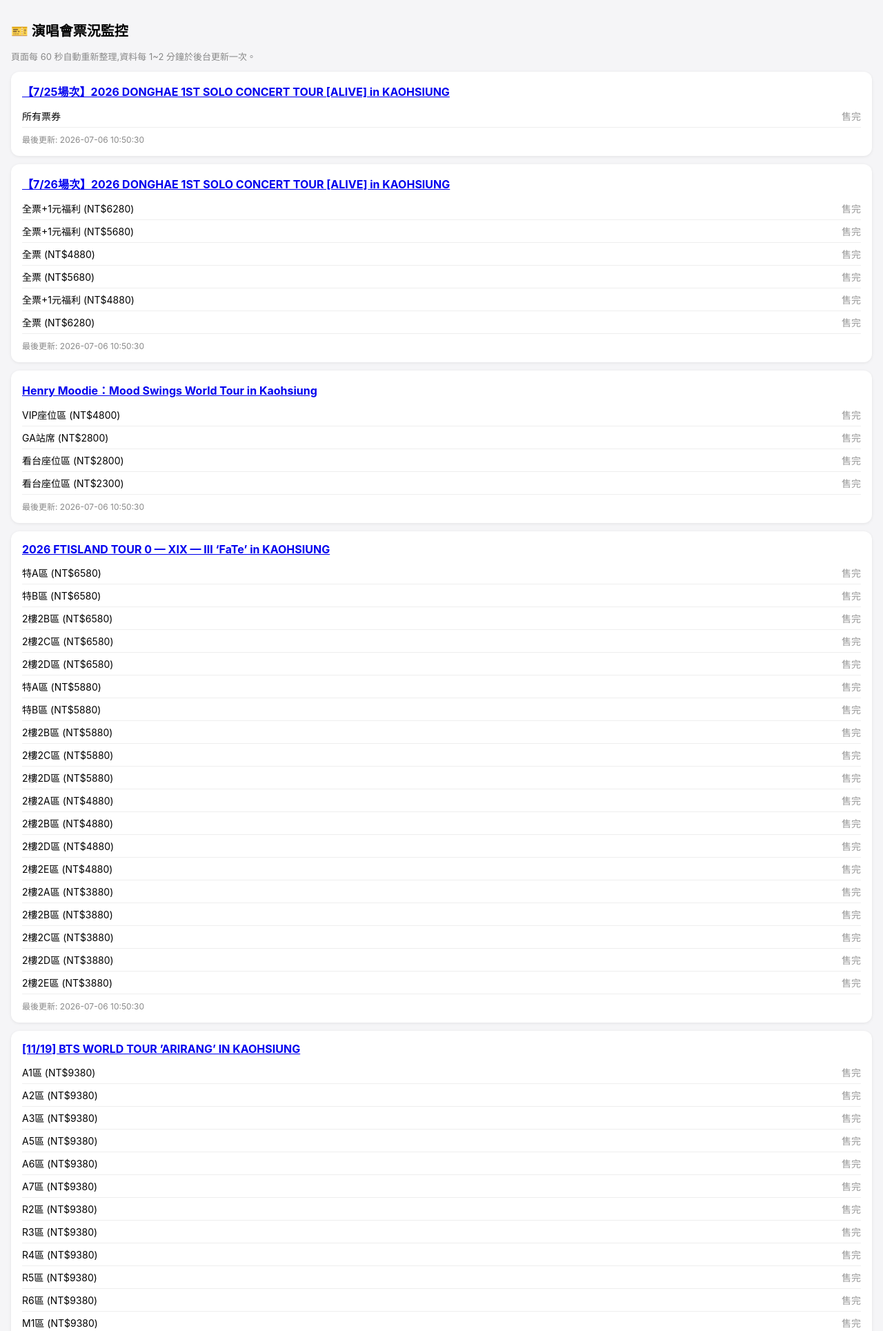
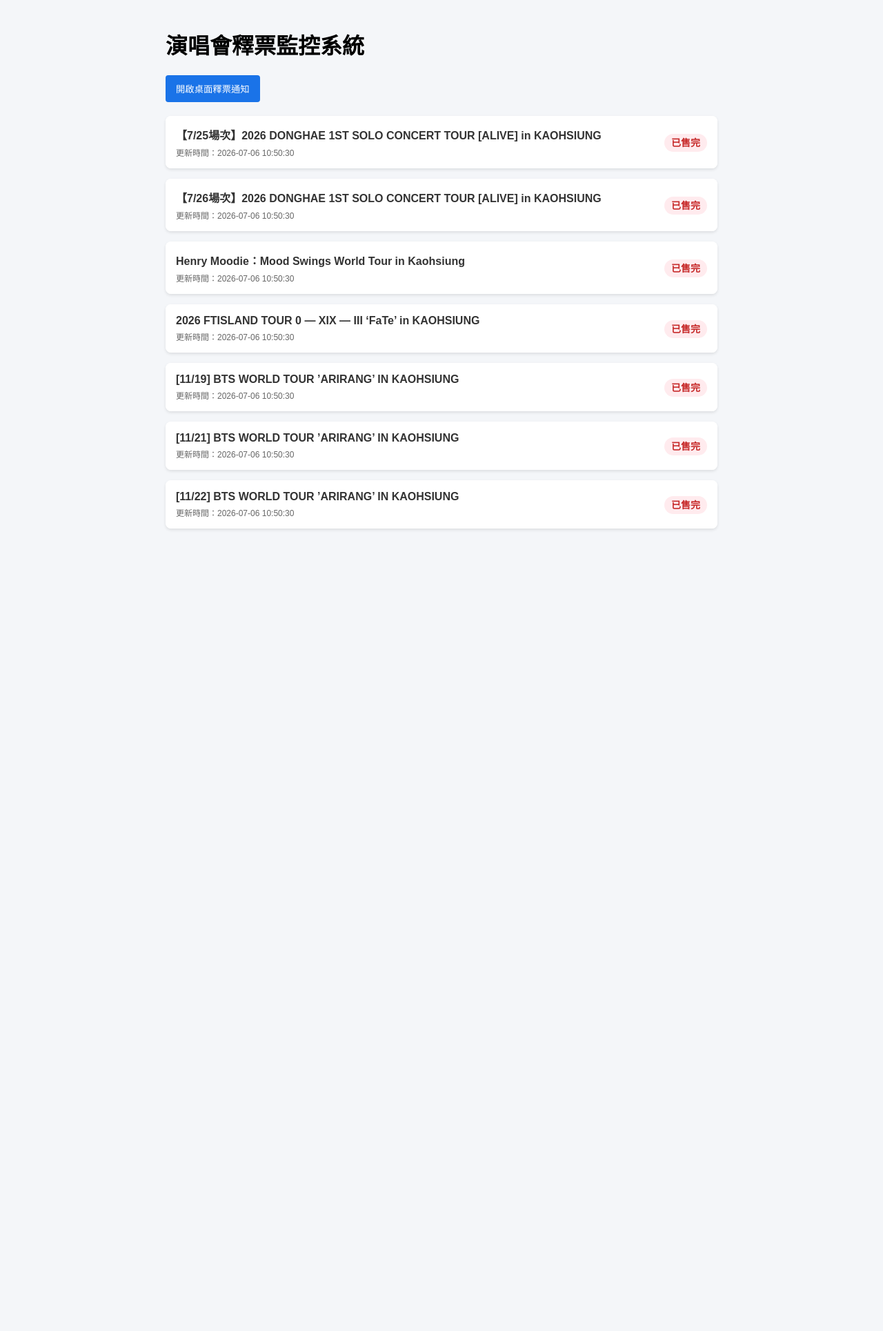
Before and after one commit to L-lunar-echo/ticket-monitor, a Flask app: page / in a window 1280 px wide. Shown: the top 1929 px of the page at 69% size. After the commit the page ends 768 px from the top, so only its background shows below. Run offline with Flask 3, Linux system fonts and the light colour scheme.

Commit message:
index.html

```diff
--- a/templates/index.html
+++ b/templates/index.html
@@ -1,47 +1,148 @@
 <!DOCTYPE html>
-<html lang="zh-Hant">
+<html lang="zh-TW">
 <head>
     <meta charset="UTF-8">
     <meta name="viewport" content="width=device-width, initial-scale=1.0">
-<title>演唱會票況監控</title>
-<meta http-equiv="refresh" content="60">
+    <title>演唱會釋票監控</title>
     <style>
-  body { font-family: -apple-system, "Noto Sans TC", sans-serif; background:#f5f5f7; margin:0; padding:16px; }
-  h1 { font-size: 20px; }
-  .card { background:#fff; border-radius:12px; padding:16px; margin-bottom:12px; box-shadow:0 1px 4px rgba(0,0,0,0.08); }
-  .card h2 { font-size:16px; margin:0 0 8px; }
-  .ticket-row { display:flex; justify-content:space-between; padding:6px 0; border-bottom:1px solid #eee; font-size:14px; }
-  .status-ok { color:#0a8a0a; font-weight:bold; }
-  .status-soldout { color:#999; }
-  .status-unknown { color:#c77700; }
-  .updated { font-size:12px; color:#888; margin-top:8px; }
-  .error { color:#c00; font-size:13px; }
+        body { font-family: Arial, sans-serif; max-width: 800px; margin: 0 auto; padding: 20px; background-color: #f4f6f9; }
+        .event-card { background: white; border-radius: 8px; margin-bottom: 15px; box-shadow: 0 2px 4px rgba(0,0,0,0.1); overflow: hidden; }
+
+        /* 標題啟動區（按進去的地方） */
+        .event-header { padding: 15px; cursor: pointer; display: flex; justify-content: space-between; align-items: center; background-color: #fff; transition: background 0.2s; }
+        .event-header:hover { background-color: #f0f0f0; }
+        .event-info { flex-grow: 1; }
+        .event-name { font-size: 16px; font-weight: bold; color: #333; }
+        .event-meta { font-size: 12px; color: #666; margin-top: 5px; }
+
+        /* 狀態標籤 */
+        .status-badge { padding: 5px 10px; border-radius: 20px; font-size: 14px; font-weight: bold; }
+        .status-all-sold { background-color: #ffebee; color: #c62828; }
+        .status-available { background-color: #e8f5e9; color: #2e7d32; animation: pulse 1.5s infinite; }
+
+        /* 票價詳細區域（預設隱藏） */
+        .event-details { display: none; padding: 15px; background-color: #fafafa; border-top: 1px solid #eee; }
+        .ticket-table { width: 100%; border-collapse: collapse; }
+        .ticket-table td { padding: 8px; border-bottom: 1px solid #eee; font-size: 14px; }
+        .ticket-status { text-align: right; font-weight: bold; }
+        .text-available { color: #2e7d32; }
+        .text-sold { color: #999; }
+
+        @keyframes pulse {
+            0% { transform: scale(1); }
+            50% { transform: scale(1.05); }
+            100% { transform: scale(1); }
+        }
+        .notification-btn { background: #1a73e8; color: white; border: none; padding: 10px 15px; border-radius: 4px; cursor: pointer; margin-bottom: 20px; }
     </style>
 </head>
 <body>
-  <h1>🎫 演唱會票況監控</h1>
-  <p style="font-size:13px;color:#888;">頁面每 60 秒自動重新整理,資料每 1~2 分鐘於後台更新一次。</p>
 
-  {% for eid, ev in events.items() %}
-  <div class="card">
-    <h2><a href="{{ ev.url }}" target="_blank">{{ ev.name }}</a></h2>
-    {% if ev.error %}
-      <div class="error">檢查發生問題: {{ ev.error }}</div>
+    <h1>演唱會釋票監控系統</h1>
+    <button class="notification-btn" onclick="requestNotificationPermission()">開啟桌面釋票通知</button>
+
+    <div id="events-container">
+        {% for ev_id, ev in events.items() %}
+        {% set has_ticket = false %}
+        {% for ticket, status in ev.tickets.items() %}
+            {% if status == '有票' %}{% set has_ticket = true %}{% endif %}
+        {% endfor %}
+
+        <div class="event-card" id="card-{{ ev_id }}">
+            <div class="event-header" onclick="toggleDetails('{{ ev_id }}')">
+                <div class="event-info">
+                    <div class="event-name">{{ ev.name }}</div>
+                    <div class="event-meta">更新時間：{{ ev.updated_at }}</div>
+                </div>
+                <div>
+                    {% if has_ticket %}
+                        <span class="status-badge status-available">有釋票！</span>
+                    {% else %}
+                        <span class="status-badge status-all-sold">已售完</span>
                     {% endif %}
-    {% if ev.tickets %}
-      {% for ticket_name, status in ev.tickets.items() %}
-      <div class="ticket-row">
-        <span>{{ ticket_name }}</span>
-        <span class="{{ 'status-ok' if status == '有票' else ('status-soldout' if status == '售完' else 'status-unknown') }}">
+                </div>
+            </div>
+
+            <div class="event-details" id="details-{{ ev_id }}">
+                <p><a href="{{ ev.url }}" target="_blank" style="color: #1a73e8; text-decoration: none; font-weight: bold;">👉 前往購票連結</a></p>
+                <table class="ticket-table">
+                    {% for ticket, status in ev.tickets.items() %}
+                    <tr>
+                        <td>{{ ticket }}</td>
+                        <td class="ticket-status {% if status == '有票' %}text-available{% else %}text-sold{% endif %}">
                             {{ status }}
-        </span>
+                        </td>
+                    </tr>
+                    {% endfor %}
+                </table>
+            </div>
         </div>
         {% endfor %}
-    {% endif %}
-    <div class="updated">最後更新: {{ ev.updated_at or '尚未取得資料' }}</div>
     </div>
-  {% else %}
-  <p>目前沒有監控中的場次。</p>
-  {% endfor %}
+
+    <script>
+        // 控制收合與展開
+        function toggleDetails(eventId) {
+            const detailsDiv = document.getElementById('details-' + eventId);
+            if (detailsDiv.style.display === 'block') {
+                detailsDiv.style.style.display = 'none';
+            } else {
+                detailsDiv.style.display = 'block';
+            }
+        }
+
+        // 請求瀏覽器通知權限
+        function requestNotificationPermission() {
+            if (!("Notification" in window)) {
+                alert("此瀏覽器不支援桌面通知");
+                return;
+            }
+            Notification.requestPermission().then(permission => {
+                if (permission === "granted") {
+                    alert("通知功能已開啟！有釋票時將會跳出提示。");
+                    new Notification("系統提示", { body: "釋票通知功能已成功啟動！" });
+                }
+            });
+        }
+
+        // 自動每 30 秒輪詢後端 API，檢查是否有新釋票並跳出通知
+        let previousStatus = {};
+        function checkUpdates() {
+            fetch('/api/status')
+                .then(response => response.json())
+                .then(data => {
+                    for (let id in data) {
+                        let ev = data[id];
+                        let hasTicket = Object.values(ev.tickets).includes("有票");
+
+                        // 如果之前是沒票，現在變的有票，觸發通知
+                        if (previousStatus[id] === false && hasTicket === true) {
+                            if (Notification.permission === "granted") {
+                                new Notification("🚨 發現釋票通知！", {
+                                    body: `${ev.name} 偵測到有部分票券釋出，請立刻前往搶票！`,
+                                    requireInteraction: true // 讓通知持續留在螢幕上直到使用者關閉
+                                });
+                            }
+                            // 可選：播放提示音效
+                            let audio = new Audio('https://actions.google.com/sounds/v1/alarms/digital_watch_alarm_long.ogg');
+                            audio.play();
+                        }
+                        // 紀錄當前狀態供下次比對
+                        previousStatus[id] = hasTicket;
+                    }
+                });
+        }
+
+        // 初始化先記錄一次當前狀態，之後每 30 秒檢查一次
+        setTimeout(() => {
+            fetch('/api/status').then(r => r.json()).then(data => {
+                for (let id in data) {
+                    previousStatus[id] = Object.values(data[id].tickets).includes("有票");
+                }
+            });
+        }, 1000);
+
+        setInterval(checkUpdates, 30000); // 30 秒檢查一次後端快取是否有變動
+    </script>
 </body>
 </html>
```
Lines whose indentation alone changed are shown as unchanged.
